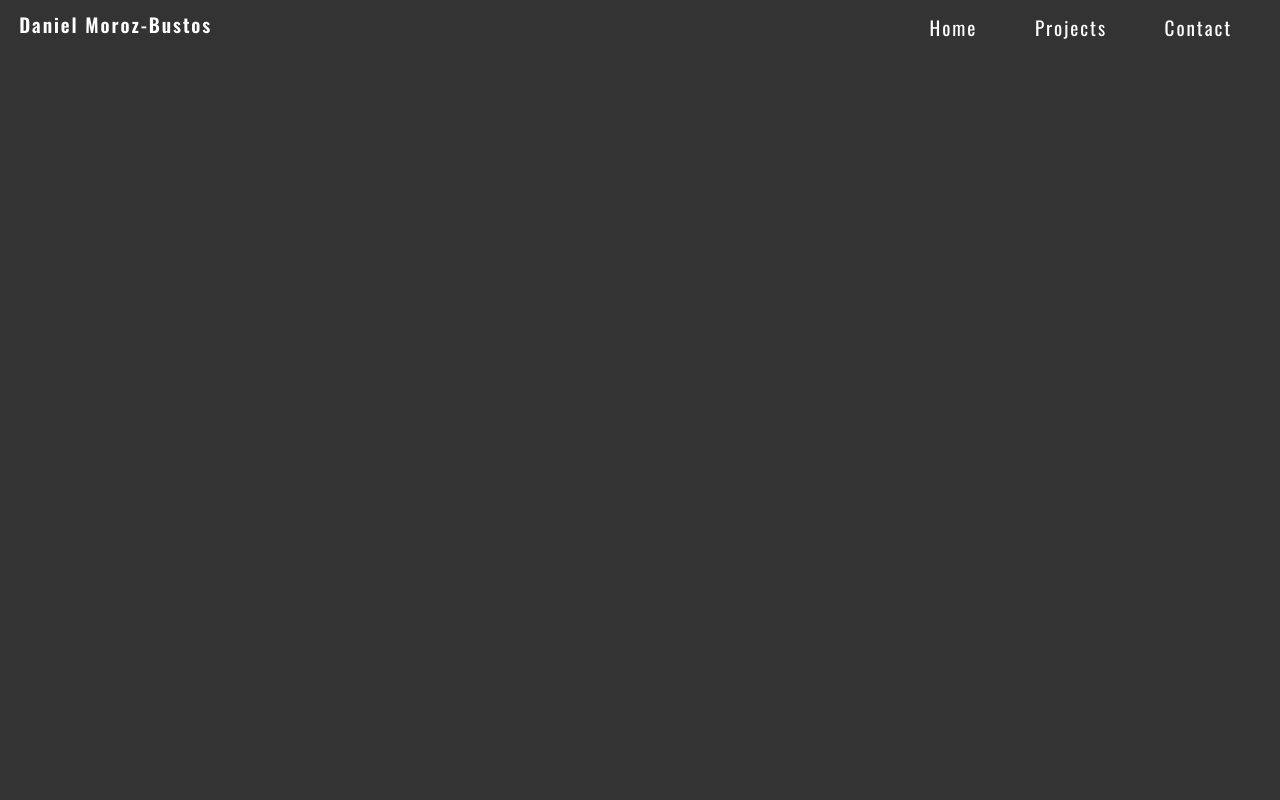
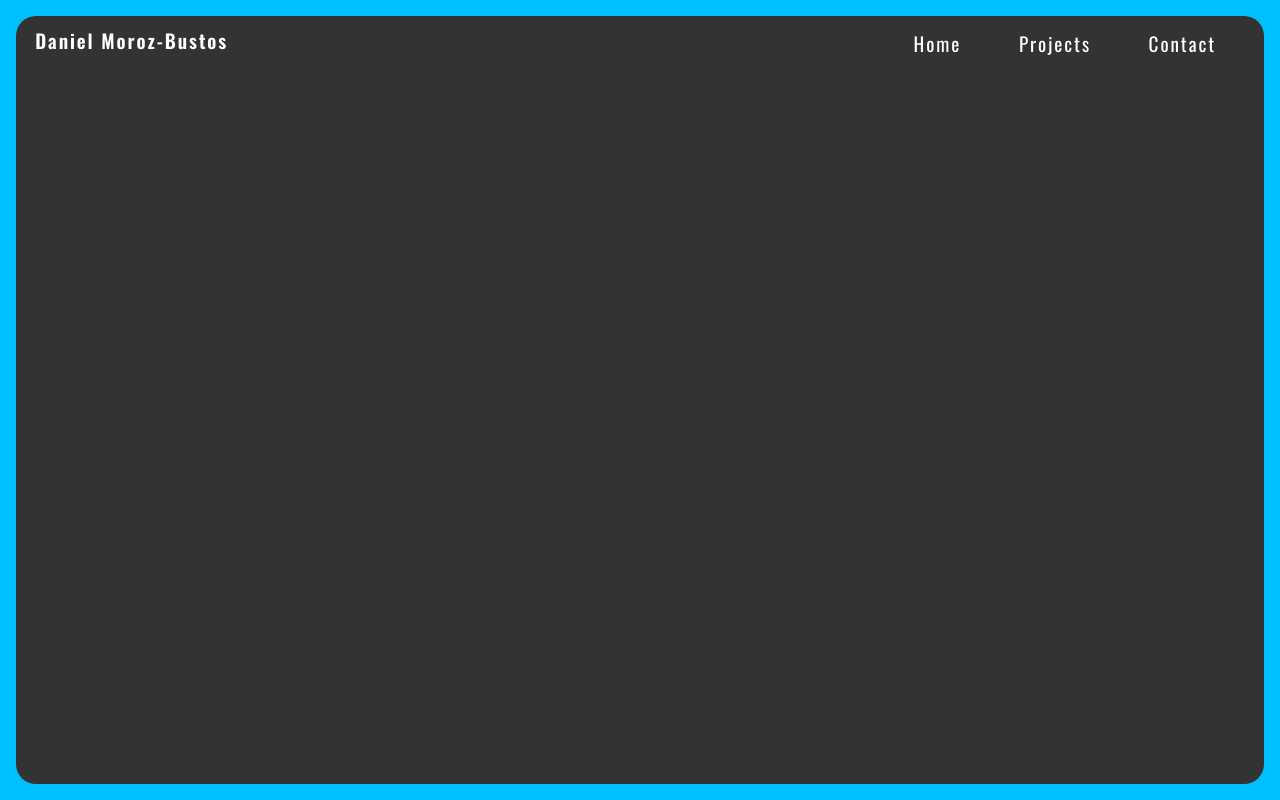
Before and after one commit to dmorozbustos/dmorozbustos.github.io, a plain HTML site: page index.html in a window 1280 px wide. Drawn offline with nearby package versions, Linux system fonts and the light colour scheme.

Commit message:
New commit

```diff
--- a/index.html
+++ b/index.html
@@ -11,6 +11,7 @@
 </head>
 
 <body>
+    <div class = "test">
     <div class = "nav-bar-main">
         <div class = "nav-bar-main-1">
             <span>Daniel Moroz-Bustos</span>
@@ -22,7 +23,7 @@
                 <li>Contact</li>
             </ul>
         </div>
-
+    </div>
     </div>
 </body>
 </html>
--- a/styles.css
+++ b/styles.css
@@ -6,10 +6,18 @@
 }
 
 body{
-    margin:0;
+    margin:1em;
     padding:0;
+    background:deepskyblue;
+    color:#fff;
+}
+
+.test{
     background:#333;
-    color:#fff;
+    border-radius: 20px;
+    display:box;
+    height:calc(100vh - 2em);
+    /*box-shadow: 0px 0px 5px 5px #333;*/
 }
 
 .nav-bar-main{
```
